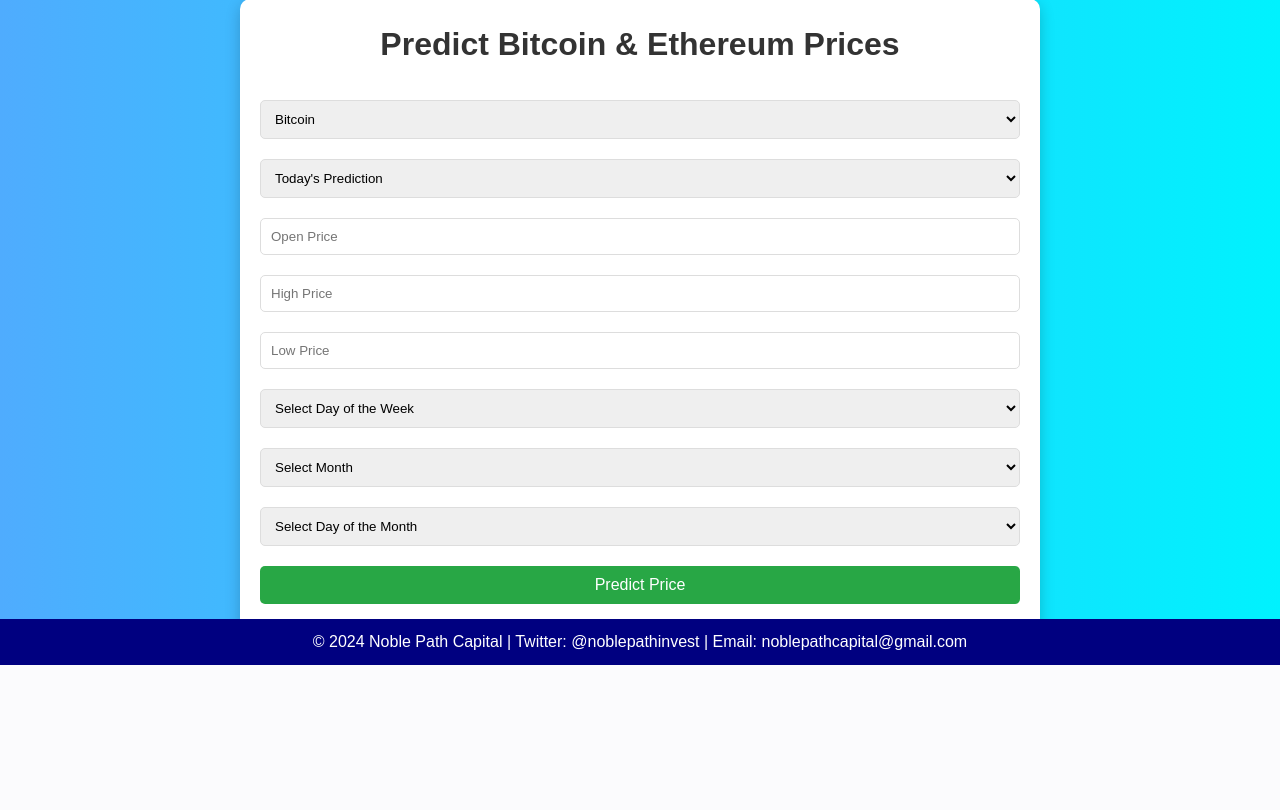
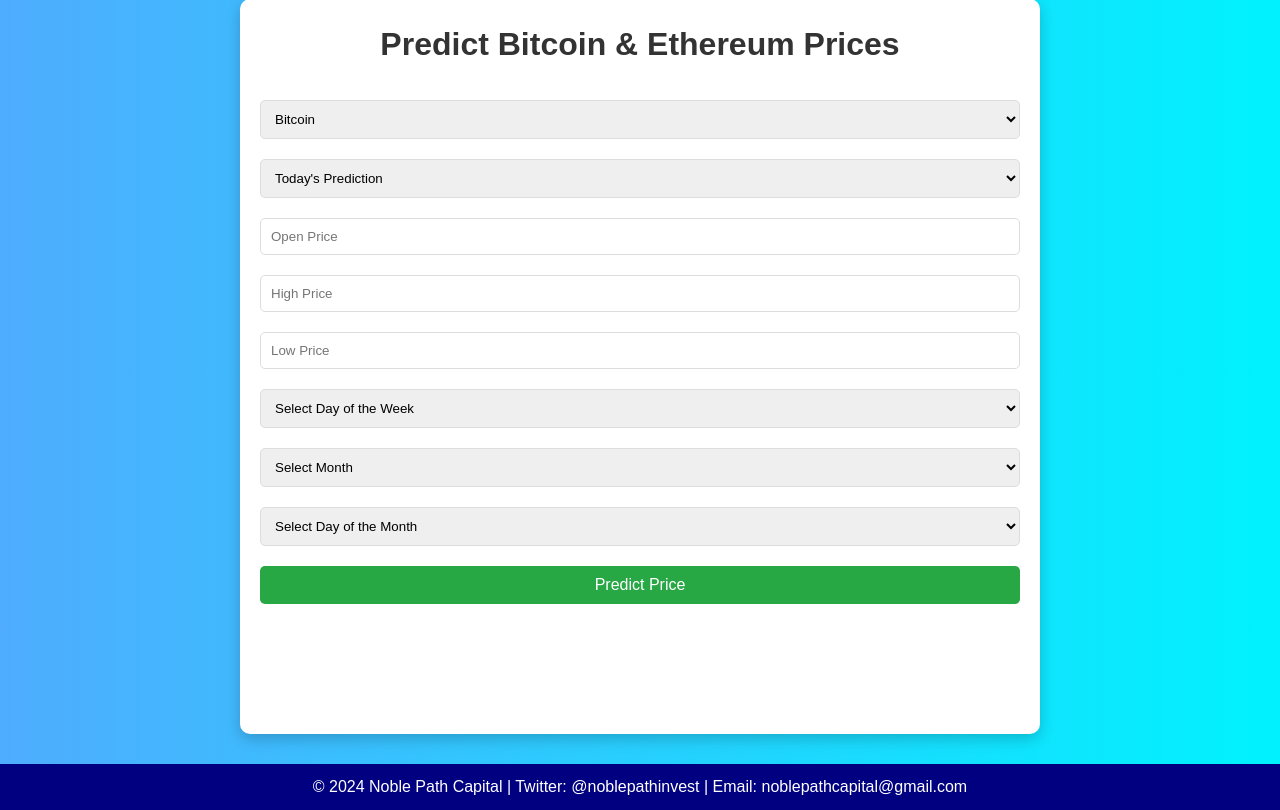
Before and after one commit to SangeetKushwaha/Bitcoin-Ethereum-Price-Prediction, a Flask app: page / in a window 1280 px wide. Shown: the part 135-945 px from the top of the page. Before the commit the page ends 800 px from the top, so only its background shows below. Run offline with Flask 3, Linux system fonts and the light colour scheme; parts of the project's set-up code (start-up, migrations or seed data) failed here and were passed over.

Commit message:
Update index.html

```diff
--- a/templates/index.html
+++ b/templates/index.html
@@ -55,6 +55,7 @@
             display: flex;
             flex-direction: column;
             margin-top: 20px;
+            margin-bottom: 100px; /* Ensure space between form and footer */
         }
         select, input[type="text"], button {
             margin: 10px 0;
@@ -82,9 +83,10 @@
             color: #fff;
             text-align: center;
             padding: 10px;
-            position: fixed;
+            position: relative; /* Ensure footer stays in flow */
             bottom: 0;
             width: 100%;
+            margin-top: 20px; /* Space between content and footer */
         }
         @media (max-width: 768px) {
             nav {
```
